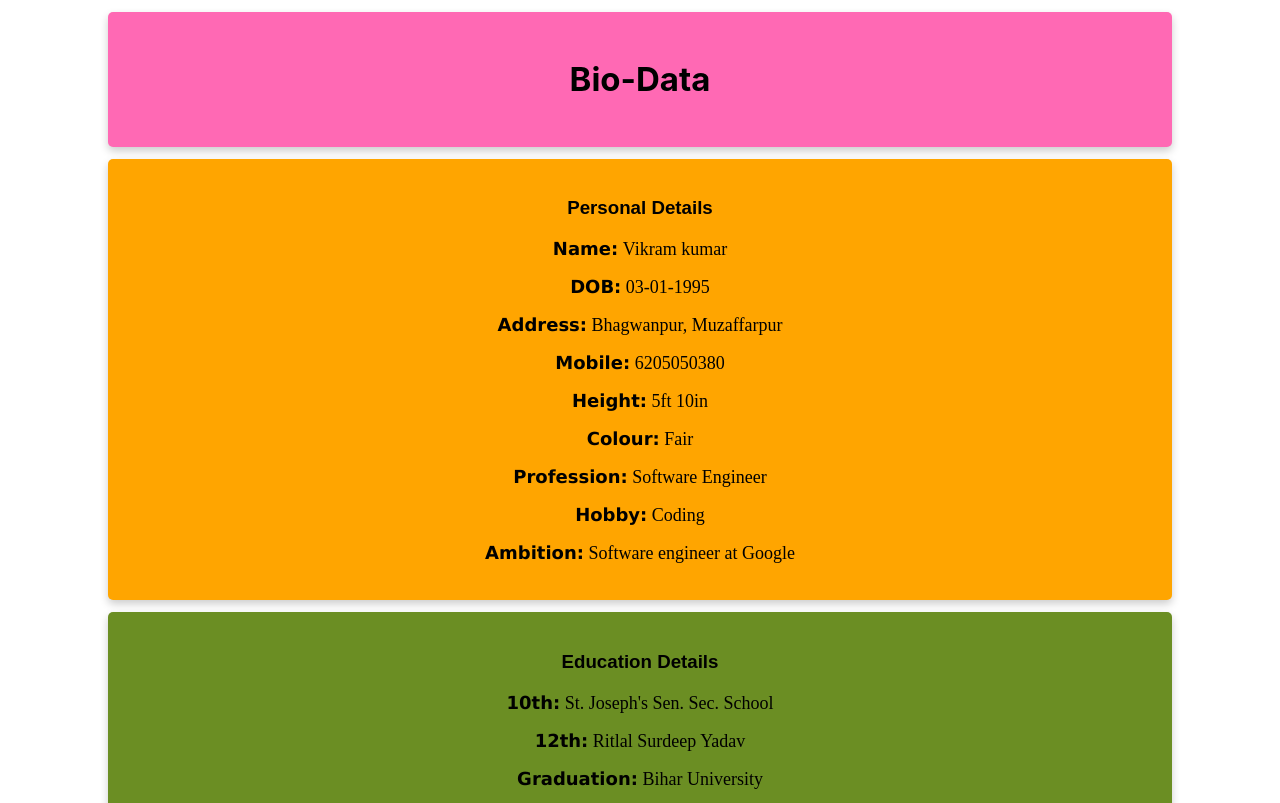
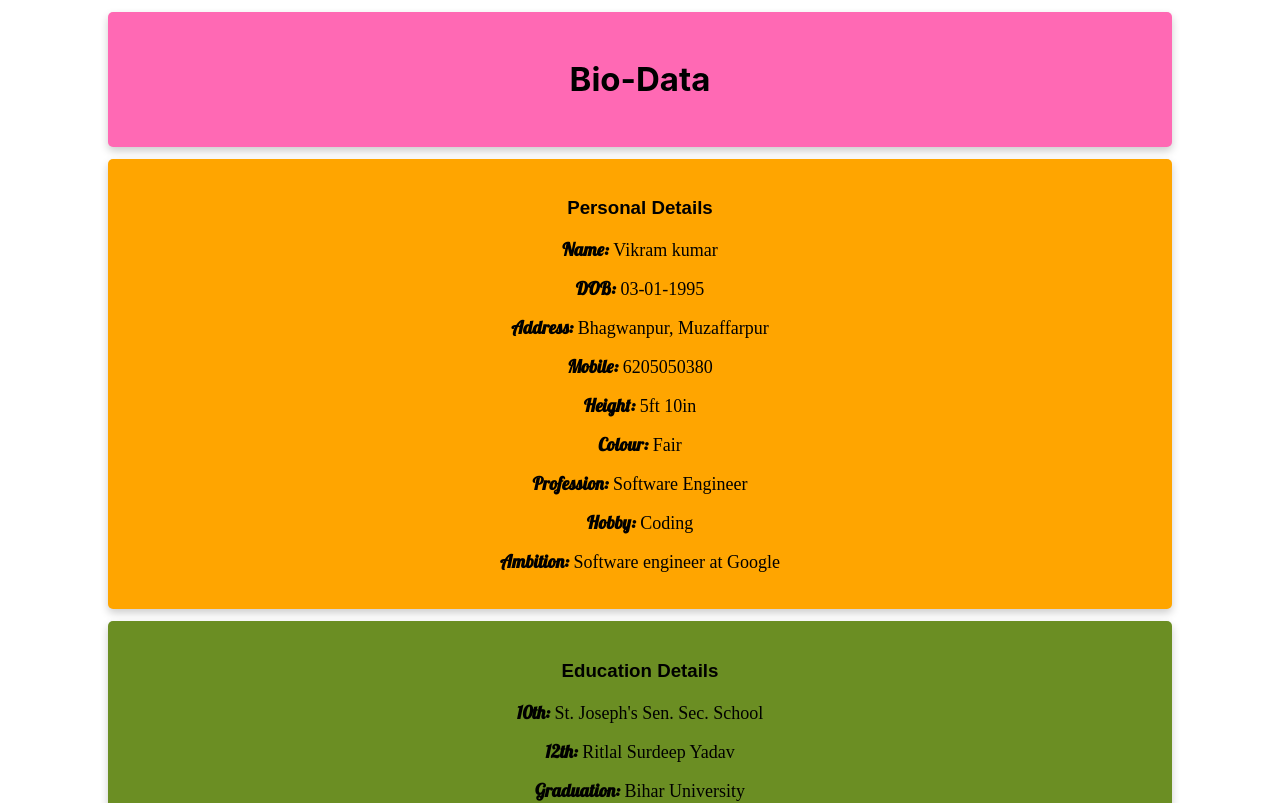
Before and after one commit to bawa-hub/resume, a React (Create React App) app: page / in a window 1280 px wide. Shown: the top 803 px of the page. Built offline with nearby package versions, Linux system fonts and the light colour scheme.

Commit message:
font family added to question

```diff
--- a/src/App.css
+++ b/src/App.css
@@ -1,3 +1,4 @@
+@import url('https://fonts.googleapis.com/css2?family=Lobster&display=swap');
 .App {
   text-align: center;
 }
@@ -76,7 +77,7 @@ background-color: aqua;
 }
 
 .question {
-  font-family: 'Lucida Sans', 'Lucida Sans Regular', 'Lucida Grande', 'Lucida Sans Unicode', Geneva, Verdana, sans-serif;
+  font-family: 'Lobster', cursive;
   font-size: 18px;
   color: black;
   font-weight: 600;
```
